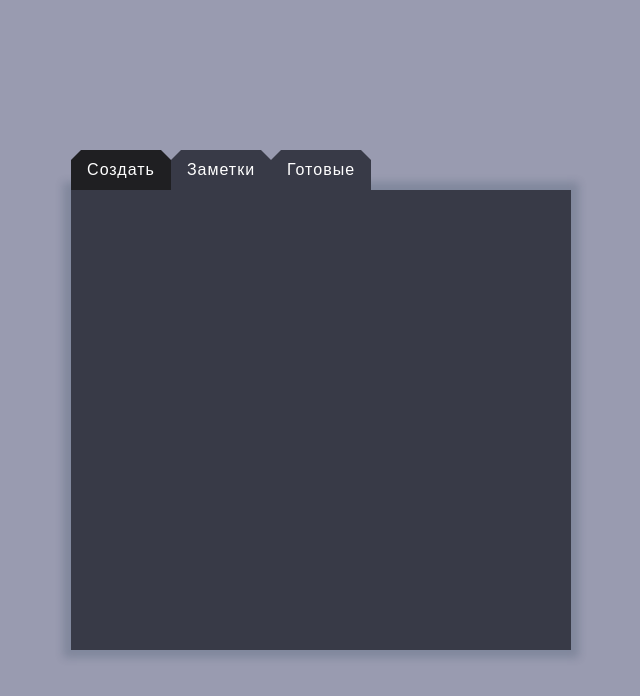
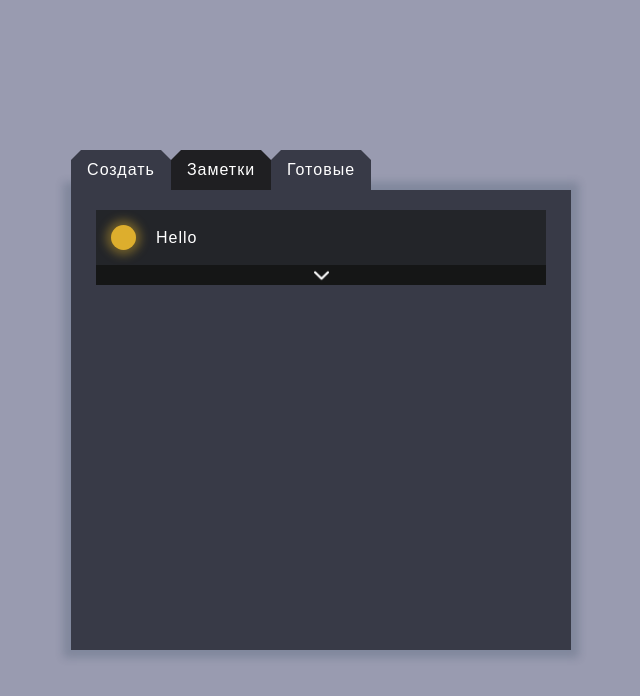
Before and after one commit to ageiwa/to-do-list-react, a React (Create React App) app: page /#/ in a window 1280 px wide. Shown: the top 696 px of the page, without its empty margins (319-959 px from the left). Built offline with nearby package versions, Linux system fonts and the light colour scheme; the HTML template or start-up script is replaced by a standard one.

Commit message:
add new component - Note

```diff
--- a/src/App/App.js
+++ b/src/App/App.js
@@ -21,13 +21,13 @@ const App = () => {
             <HashRouter>
 
                 <ul className="tab-list">
-                    <NavLink to="/create"><li className="tab active-tab" onClick={(e) => switchWindow(e)}>Создать</li></NavLink>
-                    <NavLink to="/notes"><li className="tab" onClick={(e) => switchWindow(e)}>Заметки</li></NavLink>
+                    <NavLink to="/create"><li className="tab" onClick={(e) => switchWindow(e)}>Создать</li></NavLink>
+                    <NavLink to="/"><li className="tab active-tab" onClick={(e) => switchWindow(e)}>Заметки</li></NavLink>
                     <NavLink to="/done-notes"><li className="tab" onClick={(e) => switchWindow(e)}>Готовые</li></NavLink>
                 </ul>
                 <div className="content">
                     <Route path="/create" component={Form} />
-                    <Route path="/notes" component={NoteList} />
+                    <Route exact path="/" component={NoteList} />
                 </div>
 
             </HashRouter>
--- /dev/null
+++ b/src/App/components/Note/index.js
@@ -0,0 +1,18 @@
+import React from 'react';
+import './style.css';
+
+const Note = (props) => {
+    return(
+        <div className="note">
+            <div className="header">
+                <div className={props.status}></div>
+                <p className="title">{props.title}</p>
+            </div>
+            <div className="footer">
+                <div className="icon-arrow"></div>
+            </div>
+        </div>
+    );
+}
+
+export default Note;
--- /dev/null
+++ b/src/App/components/Note/style.css
@@ -0,0 +1,54 @@
+.note {
+    margin-top: 20px;
+    width: 90%;
+    height: 75px;
+    background-color: #232529;/*5F9EA0*/
+}
+
+.note .header {
+    padding-left: 15px;
+    padding-right: 15px;
+    width: 100%;
+    height: 55px;
+    display: flex;
+    align-items: center;
+    box-sizing: border-box;
+}
+
+.note .status {
+    width: 25px;
+    height: 25px;
+    border-radius: 100%;
+}
+
+.note .done {
+    background-color: #3db64d;
+    box-shadow: 0px 0px 10px 5px rgba(61, 182, 77, 0.4);
+}
+
+.note .await {
+    background-color: #ddae2d;
+    box-shadow: 0px 0px 10px 5px rgba(221, 174, 45, 0.4);
+}
+
+.note .title {
+    color: #fff;
+    margin-left: 20px;
+}
+
+.note .footer {
+    width: 100%;
+    height: 20px;
+    background-color: #151616;/*518C8E*/
+    display: flex;
+    align-items: center;
+    justify-content: center;
+}
+
+.icon-arrow {
+    width: 15px;
+    height: 15px;
+    background-image: url(./icons/arrow-down.png);
+    background-size: 15px 15px;
+    background-repeat: no-repeat;
+}
--- a/src/App/components/NoteList/index.js
+++ b/src/App/components/NoteList/index.js
@@ -1,10 +1,11 @@
 import React from 'react';
+import Note from '../Note/index'
 import './style.css';
 
 const Form = () => {
     return(
         <div className="note-list">
-            <h1>Hello</h1>
+            <Note status="status await" title="Hello" />
         </div>
     );
 }
--- a/src/App/components/NoteList/style.css
+++ b/src/App/components/NoteList/style.css
@@ -0,0 +1,5 @@
+.note-list {
+    display: flex;
+    flex-direction: column;
+    align-items: center;
+}
```
Also changed, not shown: src/App/components/Note/icons/arrow-down.png (added), 1 other file (tests, documents, lock files or other folders).
